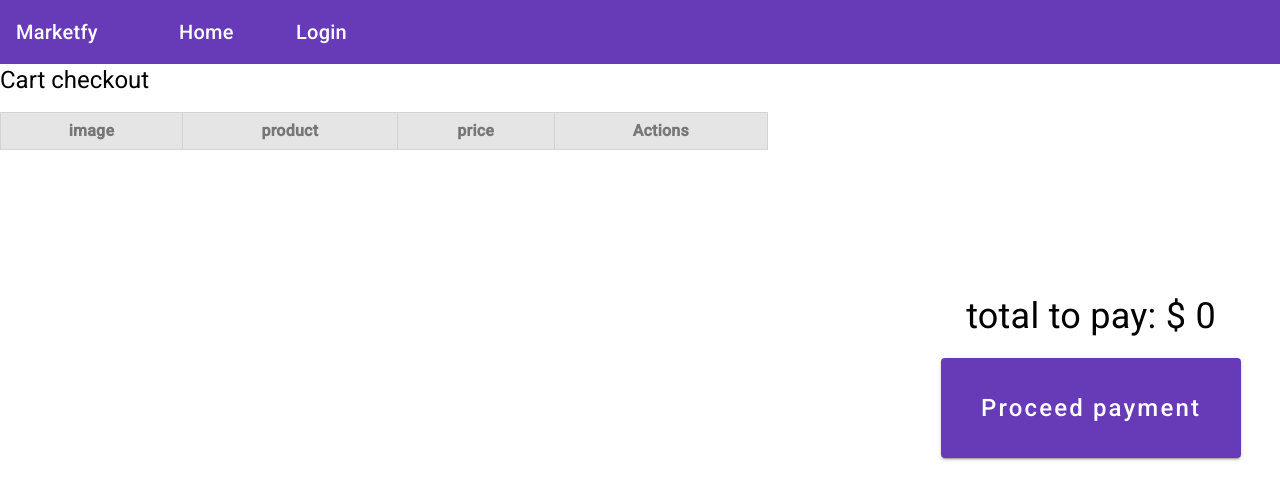
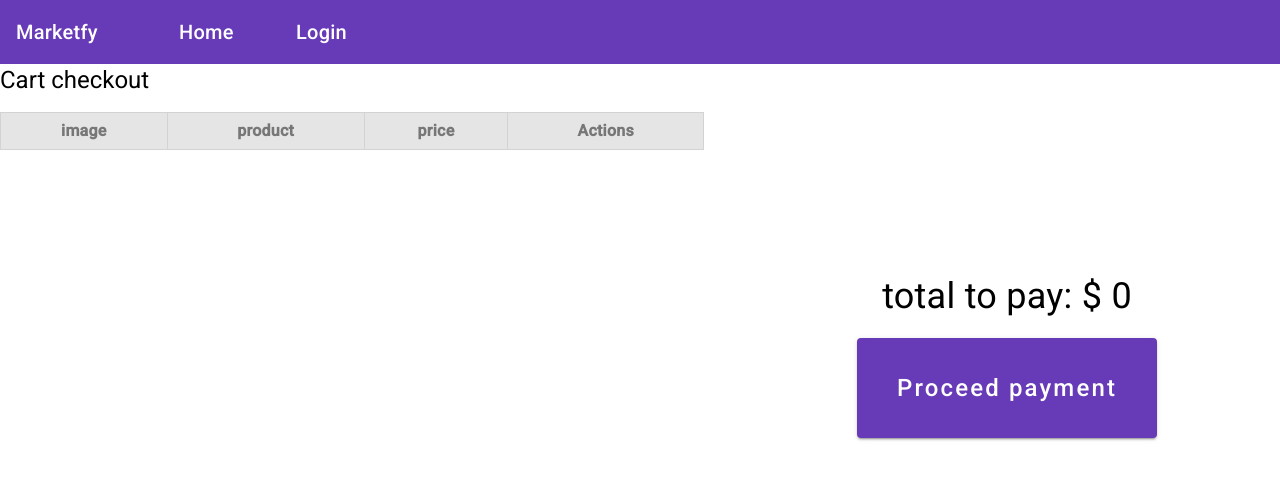
Before and after one commit to ilopezmuro/marketfy-project, an Angular app: page /checkout in a window 1280 px wide. Shown: the top 500 px of the page. Built offline with nearby package versions, Linux system fonts and the light colour scheme.

Commit message:
Changed checkout so now it has a defer loading effect

```diff
--- a/src/app/pages/checkout/checkout.component.css
+++ b/src/app/pages/checkout/checkout.component.css
@@ -6,7 +6,7 @@
 }
 
 .divisioncontainers {
-    width: 60%;
+    width: 55%;
 }
 
 .totalcontainer {
@@ -28,7 +28,6 @@
     position: fixed;
     display: flex;
     flex-direction: column;
-    padding: 20px;
     justify-content: center;
 }
 
--- a/src/app/pages/checkout/checkout.component.html
+++ b/src/app/pages/checkout/checkout.component.html
@@ -1,6 +1,8 @@
 <app-navigation-bar></app-navigation-bar>
 
 <h1>Cart checkout</h1>
+
+@defer {
 
     <div class="cartcontainer">
         <div class="divisioncontainers">
@@ -40,7 +42,7 @@
             </table>
 
         </div>
-    <div style="width: 30%;">
+        <div style="width: 35%;">
 
             <div class="shoppingcartcontainer">
 
@@ -62,3 +64,18 @@
 
         </div>
     </div>
+
+}
+@placeholder(minimum 1000ms) {
+
+    <div class="loadingspinner">
+
+        <div>
+
+          <mat-spinner></mat-spinner>
+
+        </div>
+
+      </div>
+
+}
```
Lines whose indentation alone changed are shown as unchanged.
